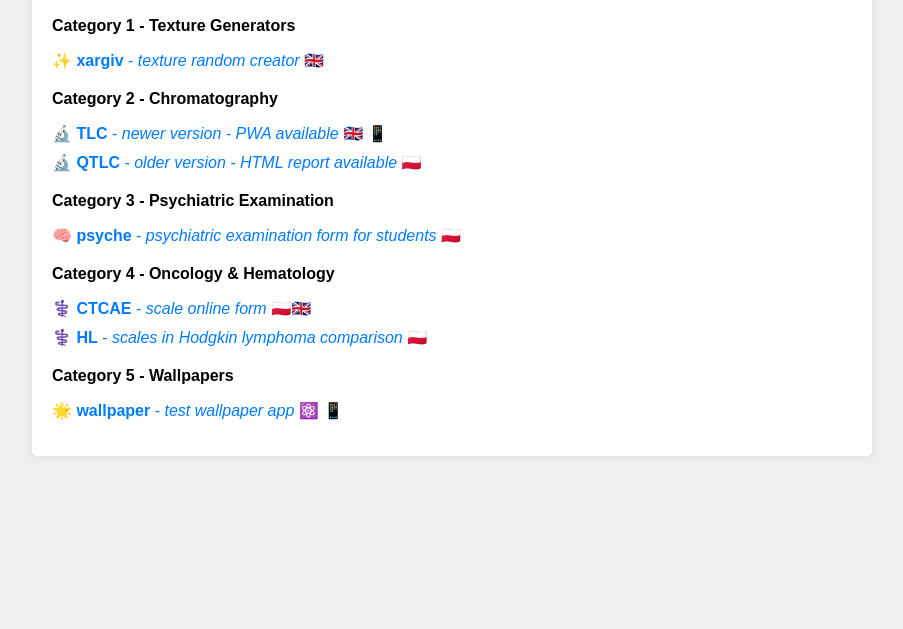
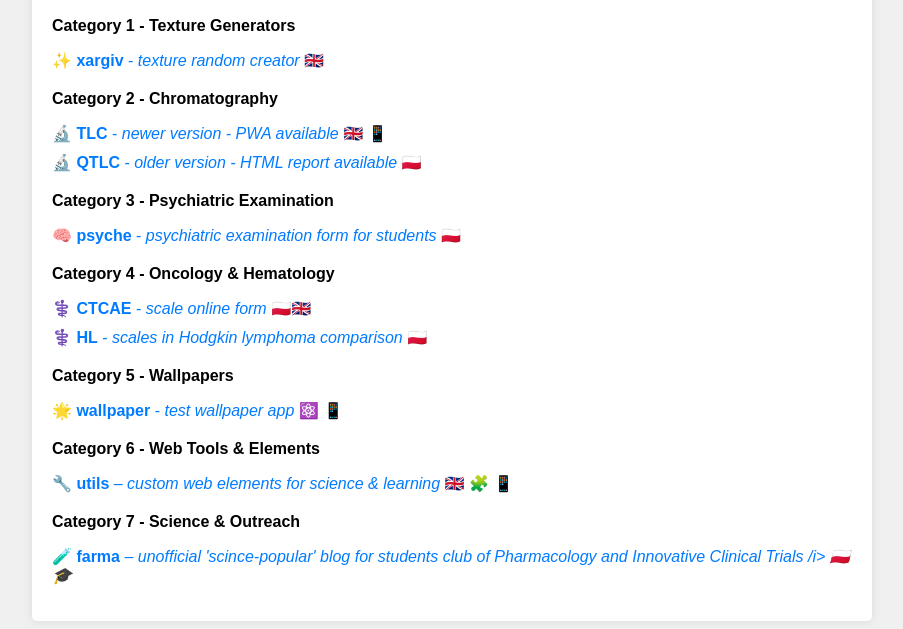
Before and after one commit to DD-moe/DD-moe.github.io, a plain HTML site: page index.html in a window 1280 px wide. Shown: the part 171-800 px from the top of the page, without its empty margins (188-1091 px from the left). Drawn offline with Linux system fonts and the light colour scheme.

Commit message:
Update index.html

```diff
--- a/index.html
+++ b/index.html
@@ -113,6 +113,30 @@
     </li>
   </ul>
 
+  <div class="category">Category 6 - Web Tools & Elements</div>
+  <ul>
+    <li>
+      <a href="https://utils.1ioe.top/" title="Custom Web Elements for Educational and Research Use">
+        <b>🔧 utils</b> – <i>custom web elements for science & learning</i>
+      </a>
+      <span title="English language">🇬🇧</span>
+      <span title="Used in multiple projects">🧩</span>
+      <span title="Progressive Web App Ready">📱</span>
+    </li>
+  </ul>
+
+  <div class="category">Category 7 - Science & Outreach</div>
+  <ul>
+    <li>
+      <a href="https://farma.1ioe.top/" title="Nieoficjalna strona SKN Farmakologii i Innowacyjnych Badań Klinicznych URz">
+        <b>🧪 farma</b> – <i>unofficial 'scince-popular' blog for students club of Pharmacology and Innovative Clinical Trials /i>
+      </a>
+      <span title="Polski język">🇵🇱</span>
+      <span title="Student project">🎓</span>
+    </li>
+  </ul>
+
+
 </div>
 
 </body>
```
